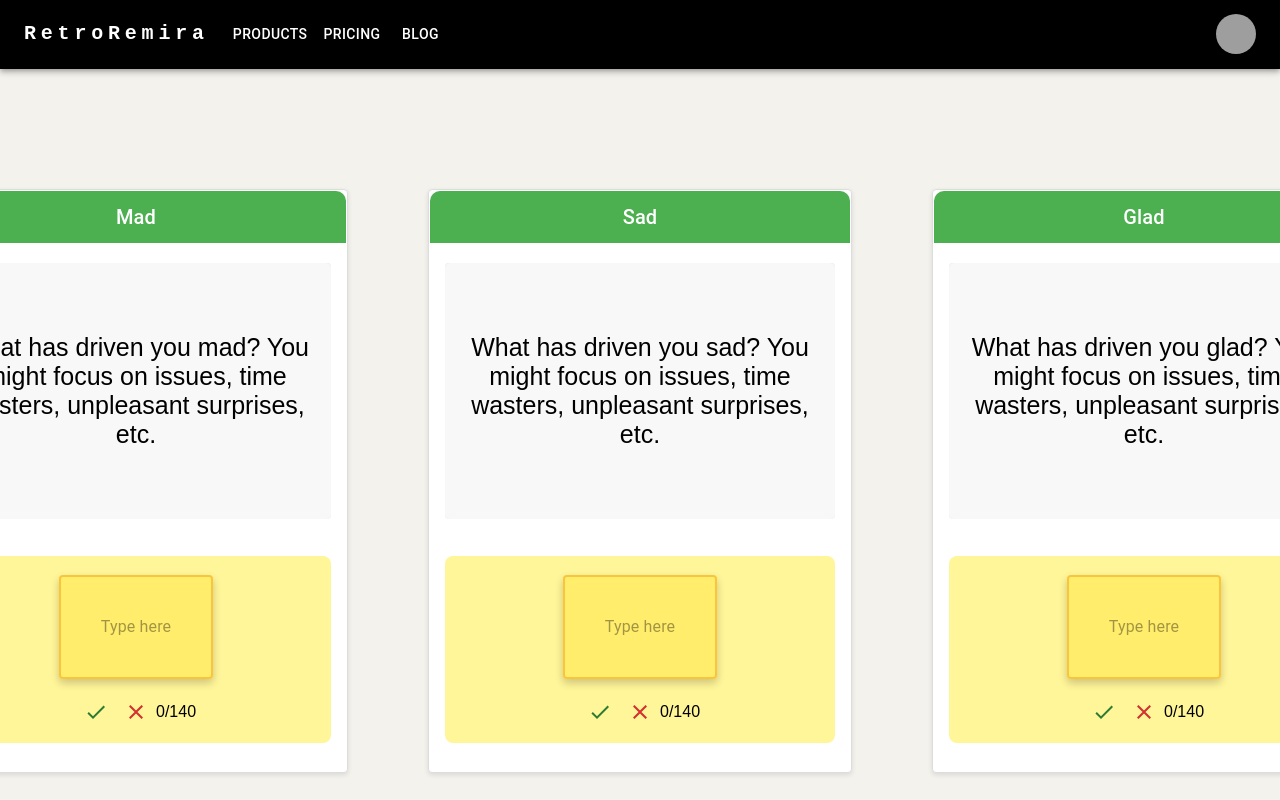
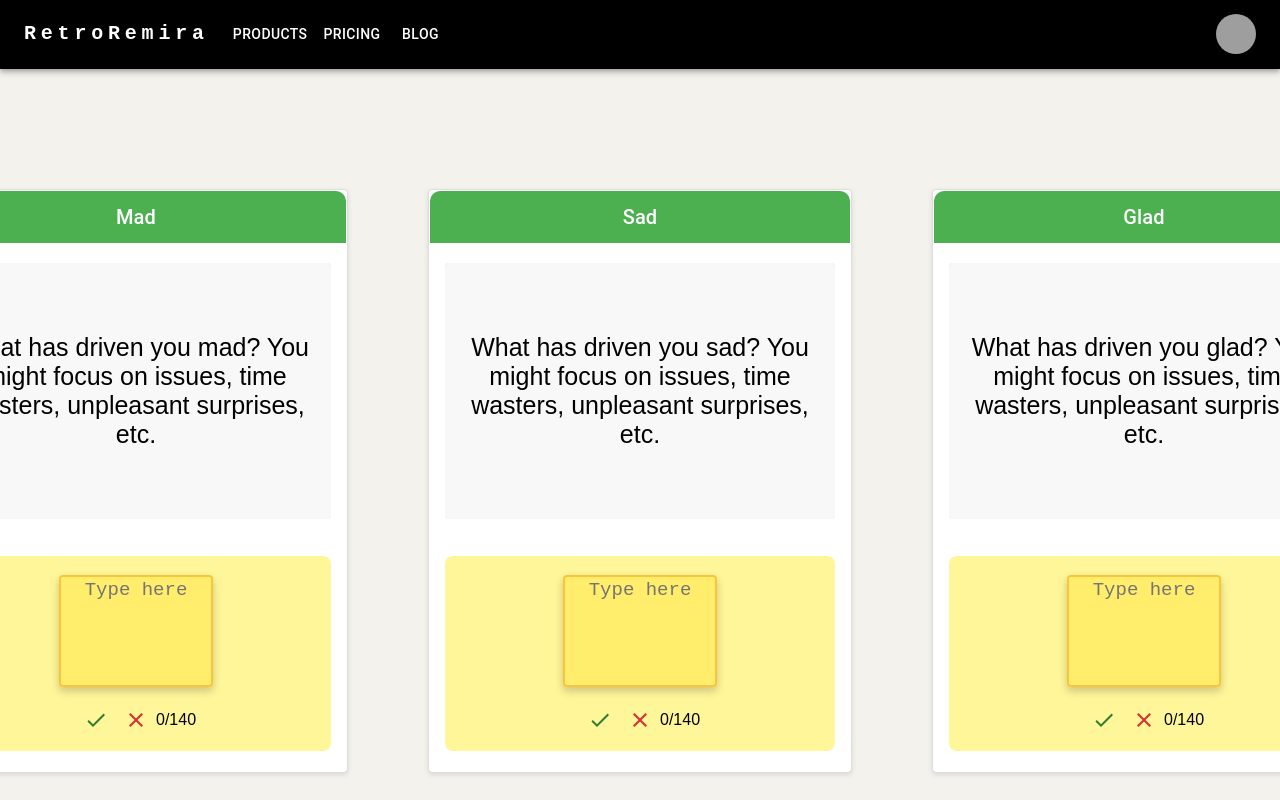
Before and after one commit to Daz0311/ReactRetroTool, a React (Vite) app: page / in a window 1280 px wide. Shown: the top 800 px of the page. Built offline with nearby package versions, Linux system fonts and the light colour scheme; grey boxes are pictures that could not be loaded.

Commit message:
new function

```diff
--- a/src/MadSadGlad/AutoSizeText.jsx
+++ b/src/MadSadGlad/AutoSizeText.jsx
@@ -1,96 +1,73 @@
-import React, { useState, useLayoutEffect, useRef } from 'react';
-import { TextField } from '@mui/material';
-import { styled } from '@mui/material/styles';
+import React, { useState, useEffect, useRef } from 'react';
 
-// Creiamo uno styled component per il TextField
-const StyledTextField = styled(TextField)(({ theme, fontSize }) => ({
-  '& .MuiInputBase-root': {
-    fontSize: fontSize,
-    overflow: 'hidden',
-    resize: 'none',
-    padding: 0,
-    textAlign: 'center',
-  },
-  '& .MuiOutlinedInput-root': {
-    border: 'none', // Rimuove il bordo
-    height: '100%',
-    '& fieldset': {
-      border: 'none', // Rimuove il bordo del fieldset
-    },
-    '&:hover fieldset': {
-      border: 'none', // Rimuove il bordo del fieldset anche quando il campo è hover
-    },
-    '&.Mui-focused fieldset': {
-      border: 'none', // Rimuove il bordo del fieldset quando il campo è in focus
-    },
-  },
-  '& .MuiInputBase-input': {
-    overflow: 'hidden',
-    textAlign: 'center',
-    height: '100%',
-  },
-}));
-
-function AutoSizeTextField({
+function AutoSizeTextArea({
   value,
   onChange,
-  minFontSize = 10,
-  maxFontSize = 40,
-  stepGranularity = 2,
+  onKeyDown, // Aggiungi questa proprietà
+  minFontSize = 14,
+  maxFontSize = 20,
+  stepGranularity = 1,
+  maxWidth = 400,
+  maxHeight = 100,
   ...props
 }) {
   const [fontSize, setFontSize] = useState(maxFontSize);
-  const textFieldRef = useRef(null);
+  const textAreaRef = useRef(null);
+  const canvasRef = useRef(null);
 
-  useLayoutEffect(() => {
+  useEffect(() => {
     const adjustFontSize = () => {
-      if (textFieldRef.current) {
-        const textArea = textFieldRef.current.querySelector('textarea');
+      const canvas = canvasRef.current;
+      const ctx = canvas.getContext("2d");
+      const textArea = textAreaRef.current;
 
-        if (textArea) {
-          const containerHeight = textArea.clientHeight;
-          const containerWidth = textArea.clientWidth;
+      if (textArea && ctx) {
         let currentFontSize = maxFontSize;
+        let textFits = false;
 
-          // Imposta il fontSize iniziale
-          textArea.style.fontSize = `${currentFontSize}px`;
+        while (currentFontSize >= minFontSize && !textFits) {
+          ctx.font = `${currentFontSize}px Arial`;
+          const textWidth = ctx.measureText(value).width;
+          const textHeight = currentFontSize; // Altezza stimata come dimensione del font
 
-          // Regola la dimensione del font fino a quando il testo rientra nel contenitore
-          while (
-            (textArea.scrollHeight > containerHeight || textArea.scrollWidth > containerWidth) &&
-            currentFontSize > minFontSize
-          ) {
+          // Verifica se il testo rientra nell'area disponibile
+          if (textWidth <= maxWidth && textHeight <= maxHeight) {
+            textFits = true;
+          } else {
             currentFontSize -= stepGranularity;
-            textArea.style.fontSize = `${currentFontSize}px`;
+          }
         }
 
+        // Imposta la dimensione del font ottimale
         setFontSize(currentFontSize);
-        }
       }
     };
 
     adjustFontSize();
-  }, [value, minFontSize, maxFontSize, stepGranularity]);
+  }, [value, minFontSize, maxFontSize, stepGranularity, maxWidth, maxHeight]);
 
   return (
-    <StyledTextField
+    <>
+      <canvas ref={canvasRef} style={{ display: 'none' }} />
+      <textarea
         {...props}
-      inputRef={textFieldRef}
-      multiline
+        ref={textAreaRef}
         value={value}
         onChange={onChange}
-      variant="outlined"
-      fontSize={`${fontSize}px`}
-      sx={{
-        width: '100%',
-        height: '100px',
-        '& .MuiOutlinedInput-root': {
-          border: 'none', // Rimuove il bordo
-        },
-        ...props.sx, // Permette la personalizzazione tramite sx
+        onKeyDown={onKeyDown}  // Aggiungi il gestore dell'evento onKeyDown
+        style={{
+          fontSize: `${fontSize}px`,
+          overflow: 'hidden',
+          resize: 'none',
+          outline: 'none',
+          width: `${maxWidth}px`,
+          height: `${maxHeight}px`,
+          textAlign: 'center',
+          ...props.style,
         }}
       />
+    </>
   );
 }
 
-export default AutoSizeTextField;
+export default AutoSizeTextArea;
--- a/src/MadSadGlad/Card.jsx
+++ b/src/MadSadGlad/Card.jsx
@@ -81,6 +81,7 @@ const Card = ({
             height: 'fit-content',
             maxWidth: '150px',
             maxHeight: '125px',
+
             boxShadow: '0 4px 8px rgba(0, 0, 0, 0.2)',
             border: '2px solid #f1910070',
             borderRadius: '4px',
@@ -101,11 +102,11 @@ const Card = ({
               }
             }}
             readOnly={!editable}
-            minFontSize={8}
-            maxFontSize={16}
+            minFontSize={12}
+            maxFontSize={20}
             stepGranularity={2}
             style={{
-              width: '100%',
+              width: '150px',
               height: '100px',
               textAlign: 'center',
               border: 'none',
--- a/src/MadSadGlad/CardSection.jsx
+++ b/src/MadSadGlad/CardSection.jsx
@@ -43,9 +43,17 @@ const CardSection = ({ onPublish, initialCards = [] }) => {
     }
   };
 
+  const handleKeyDown = (event) => {
+    if (event.key === 'Enter') {
+      event.preventDefault();  // Impedisce il comportamento predefinito di invio su un textarea
+      handleSaveNewCard();  // Salva la card
+      setNewCardText('');  // Pulisce il campo di testo per una nuova card
+    }
+  };
+
   return (
     <Box className="cards-section"
-   sx= {{
+      sx={{
         display: 'flex',
         flexDirection: 'column',
         gap: '16px',
@@ -59,8 +67,6 @@ const CardSection = ({ onPublish, initialCards = [] }) => {
           display: 'flex',
           flexDirection: 'column',
           gap: '16px'
-
-
         }}>
         {cards.map((card, index) => (
           <Card
@@ -82,8 +88,6 @@ const CardSection = ({ onPublish, initialCards = [] }) => {
             maxHeight: '300px',
             overflow: 'hidden',
             padding: '3%',
-
-
           }}>
           <Box className="card-content"
             sx={{
@@ -95,14 +99,16 @@ const CardSection = ({ onPublish, initialCards = [] }) => {
               justifyContent: 'center',
               alignItems: 'center',
               position: 'relative',
-
             }}>
             <Box className="card-description-container"
-            sx={{flex: 1,
+              sx={{
+                flex: 1,
                 width: 'fit-content',
                 height: 'fit-content',
                 maxWidth: '150px',
                 maxHeight: '125px',
+                minHeight: '108px',
+                minWidth: '150px',
                 resize: 'none',
                 boxShadow: '0 4px 8px rgba(0, 0, 0, 0.2)',
                 border: '2px solid #f1910070',
@@ -110,17 +116,17 @@ const CardSection = ({ onPublish, initialCards = [] }) => {
                 marginBottom: '5px',
                 backgroundColor: '#ffe6478e',
                 marginTop: '2%',
-
               }}>
               <AutoSizeTextArea
                 value={newCardText}
                 onChange={handleNewCardChange}
+                onKeyDown={handleKeyDown}  // Aggiungi il gestore dell'evento onKeyDown
                 placeholder="Type here"
-                minFontSize={8}
-                maxFontSize={16}
-                stepGranularity={2}
+                minFontSize={12}
+                maxFontSize={19}
+                stepGranularity={1}
                 style={{
-                  width: '100%',
+                  width: '145px',
                   height: '100px',
                   textAlign: 'center',
                   border: 'none',
@@ -158,6 +164,7 @@ const CardSection = ({ onPublish, initialCards = [] }) => {
 
 export default CardSection;
 
+
 // va sistemato il controllo sui caratteri
 
 // tasto modifica nel new card
--- a/src/MadSadGlad/Column.jsx
+++ b/src/MadSadGlad/Column.jsx
@@ -1,4 +1,4 @@
-import React, { useState } from 'react';
+import React, { useState, useEffect } from 'react';
 import { Box, Typography } from '@mui/material';
 import CardSection from './CardSection';
 import Card from './Card';
@@ -18,6 +18,13 @@ const Column = ({
   columnName,
 }) => {
   const [isPublished, setIsPublished] = useState(false);
+
+  useEffect(() => {
+    // Aggiorna lo stato di pubblicazione quando cambia l'elenco delle card
+    if (cards.length === 0) {
+      setIsPublished(false); // Mostra il paragrafo modificabile se non ci sono card
+    }
+  }, [cards]);
 
   const handlePublish = (newCards) => {
     onPublish(newCards, columnName);
@@ -39,9 +46,8 @@ const Column = ({
         position: 'relative',
         maxHeight: '550px',
         overflowY: 'auto',
-        height:'550px',
-        minWidth:'390px'
-
+        height: '550px',
+        minWidth: '390px'
       }}
     >
       <Typography
```
Lines whose indentation alone changed are shown as unchanged.
